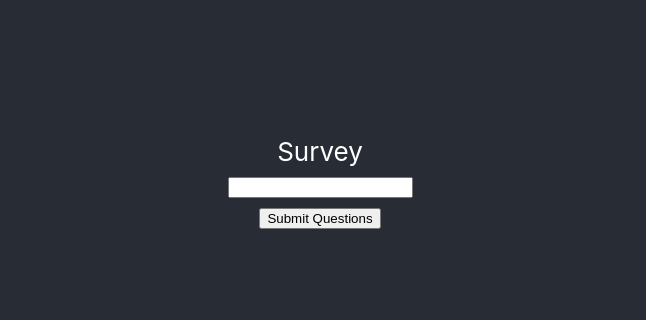
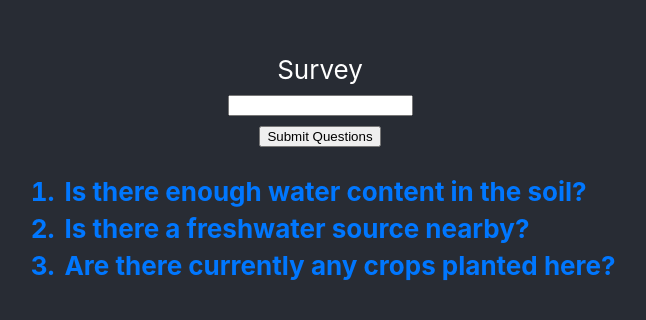
Before and after one commit to grantziolkowski/drag-and-drop-survey, a React (Create React App) app: page / in a window 1280 px wide. Shown: the part 218-538 px from the top of the page, without its empty margins (320-966 px from the left). Built offline with nearby package versions, Linux system fonts and the light colour scheme.

Commit message:
Init SurveyList component

```diff
--- a/src/App.js
+++ b/src/App.js
@@ -1,6 +1,22 @@
 import React from 'react';
-import SurveyForm from './surveys/SurveyForm'
+import SurveyForm from './surveys/SurveyForm';
+import SurveyList from './surveys/SurveyList';
 import './App.css';
+
+const questions = [
+  {
+    id: 1,
+    body: 'Is there enough water content in the soil?',
+  },
+  {
+    id: 2,
+    body: 'Is there a freshwater source nearby?',
+  },
+  {
+    id: 3,
+    body: 'Are there currently any crops planted here?',
+  }
+];
 
 function App() {
   return (
@@ -9,6 +25,7 @@ function App() {
         Survey
       </header>
       <SurveyForm />
+      <SurveyList questions={questions} />
     </div>
   );
 }
--- /dev/null
+++ b/src/surveys/SurveyList.css
@@ -0,0 +1,6 @@
+.questions li {
+  color: #07F;
+  padding: 3px;
+  text-align: left;
+  font-weight: bold;
+}
--- /dev/null
+++ b/src/surveys/SurveyList.js
@@ -0,0 +1,18 @@
+import React from 'react';
+import './SurveyList.css';
+
+const SurveyList = ({ questions }) => {
+return (
+  <div className="survey-list">
+    <ol className="questions">
+      {questions.map(q => {
+        return (
+          <li key={q.id}>{q.body}</li>
+        )
+      })}
+    </ol>
+  </div>
+);
+};
+
+export default SurveyList;
```
